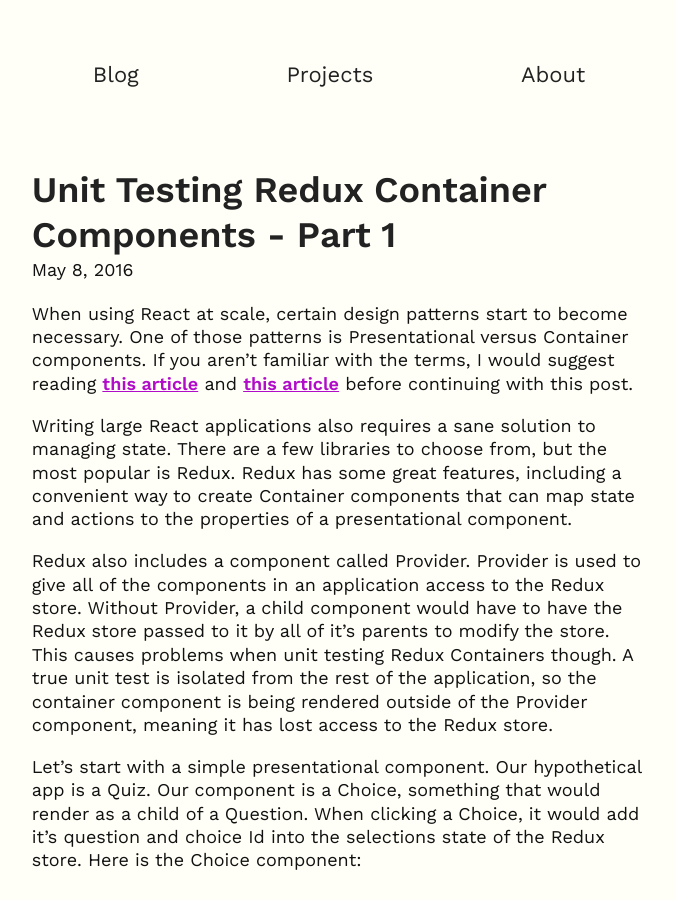
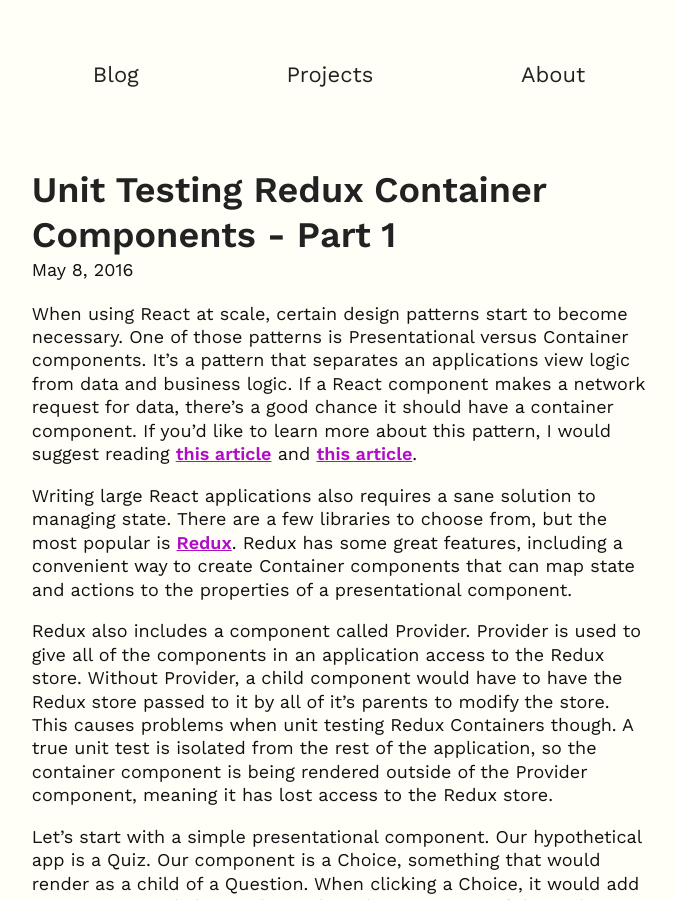
Before and after one commit to wsbrunson/wsbrunson.github.io, a Jekyll site: the page built from _posts/2016-05-08-testing-redux-containers.md, in a window 1280 px wide and 900 px high. Shown: the whole window, without its empty margins (301-977 px from the left). Built offline with Jekyll 4.4.1, drawn with Linux system fonts in a browser that asks for light colours.

Commit message:
fixing blog posts

```diff
--- a/_posts/2016-05-08-testing-redux-containers.md
+++ b/_posts/2016-05-08-testing-redux-containers.md
@@ -4,14 +4,15 @@
 date:   2016-05-08 17:06:15
 categories: react redux test
 ---
-When using React at scale, certain design patterns start to become necessary. One of those patterns is Presentational versus Container components. If you aren't familiar with the terms, I would suggest reading [this article][smart-and-dumb-components] and [this article][container-components] before continuing with this post.
+When using React at scale, certain design patterns start to become necessary. One of those patterns is Presentational versus Container components. It's a pattern that separates an applications view logic from data and business logic. If a React component makes a network request for data, there's a good chance it should have a container component. If you'd like to learn more about this pattern, I would suggest reading [this article][smart-and-dumb-components] and [this article][container-components].
 
-Writing large React applications also requires a sane solution to managing state. There are a few libraries to choose from, but the most popular is Redux. Redux has some great features, including a convenient way to create Container components that can map state and actions to the properties of a presentational component.
+Writing large React applications also requires a sane solution to managing state. There are a few libraries to choose from, but the most popular is [Redux][redux-link]. Redux has some great features, including a convenient way to create Container components that can map state and actions to the properties of a presentational component.
 
 Redux also includes a component called Provider. Provider is used to give all of the components in an application access to the Redux store. Without Provider, a child component would have to have the Redux store passed to it by all of it's parents to modify the store. This causes problems when unit testing Redux Containers though. A true unit test is isolated from the rest of the application, so the container component is being rendered outside of the Provider component, meaning it has lost access to the Redux store.
 
 Let's start with a simple presentational component. Our hypothetical app is a Quiz. Our component is a Choice, something that would render as a child of a Question. When clicking a Choice, it would add it's question and choice Id into the selections state of the Redux store. Here is the Choice component:
-{% highlight javascript tabsize=2 %}
+
+{% highlight javascript %}
 import React from 'react';
 
 const Choice = ({ saveSelection, choiceText }) => {
@@ -58,6 +59,7 @@
 
 export default ChoiceContainer;
 {% endhighlight %}
+
 **Note:** in the saveSelection method, `ownProps.questionNumber` and `ownProps.choiceNumber` are integers being passed to ChoiceContainer from its parent component that is not shown in this post. We are not using them in the Choice component at this time, but they are important for identifying which Choice of which Question was selected.
 
 I have seen some developers combine the container and the presentation classes into one file and export the container component. I like splitting them into separate files, especially if `mapDispatchToProps` and `mapStateToProps` functions get any more complicated than the example above.
```
Also changed, not shown: other parts of _posts/2016-05-08-testing-redux-containers.md (+3 -1 lines), _posts/2016-03-18-angular-to-react-app-conversion.md (renamed from _posts/2016-02-06-angular-to-react-app-conversion.md, +1 -1 lines).
